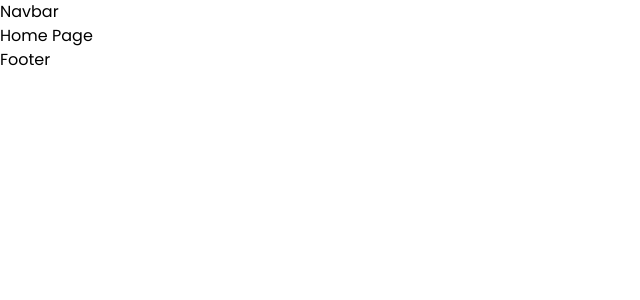
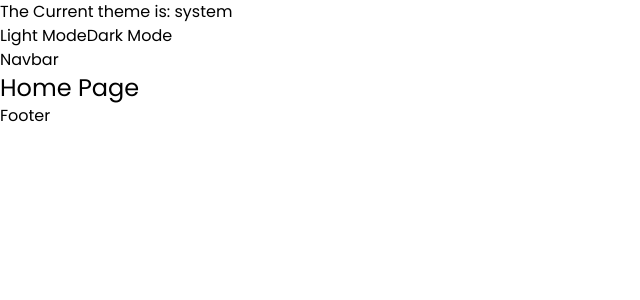
Before and after one commit to Polashahmad01/spyzr-frontend, a Next.js app: page / in a window 1280 px wide. Shown: the top 300 px of the page, without its empty margins (0-640 px from the left). Built offline with nearby package versions, Linux system fonts and the light colour scheme.

Commit message:
Add next-themes dependency and implement dark mode switcher

```diff
--- a/src/app/layout.jsx
+++ b/src/app/layout.jsx
@@ -1,23 +1,28 @@
 import { Poppins } from "next/font/google";
 import "./globals.css";
 
+import ThemeProvider from "@/provider/theme-provider";
+import ThemeSwitcher from "@/components/ThemeSwitcher";
 import AppNavbar from "@/components/app-navbar";
 import AppFooter from "@/components/app-footer";
 
 const poppins = Poppins({ subsets: ["devanagari", "latin", "latin-ext"], weight: ["100", "200", "300", "400", "500", "600", "700", "800", "900"]});
 
 export const metadata = {
-  title: "Create Next App",
-  description: "Generated by create next app",
+  title: "Spyzr a linkedin marketing tool",
+  description: "This is the description",
 };
 
 export default function RootLayout({ children }) {
   return (
     <html lang="en">
       <body className={poppins.className}>
-        <AppNavbar />
-        {children}
-        <AppFooter />
+        <ThemeProvider>
+          <ThemeSwitcher />
+          <AppNavbar />
+           {children}
+          <AppFooter />
+        </ThemeProvider>
       </body>
     </html>
   );
--- a/src/app/page.jsx
+++ b/src/app/page.jsx
@@ -2,7 +2,7 @@
 export default function Home() {
   return (
     <div>
-      <h1>Home Page</h1>
+      <h1 className="dark:text-7xl text-2xl">Home Page</h1>
     </div>
   );
 }
--- /dev/null
+++ b/src/components/ThemeSwitcher.jsx
@@ -0,0 +1,33 @@
+"use client";
+
+import { useState, useEffect } from "react";
+import { useTheme } from "next-themes";
+
+export default function ThemeSwitcher() {
+  const [mounted, setMounted] = useState(false);
+  const { theme, setTheme } = useTheme();
+
+  function lighModeHandler() {
+    setTheme("light")
+  }
+
+  function darkModeHandler() {
+    setTheme("dark")
+  }
+
+  useEffect(() => {
+    setMounted(true)
+  }, []);
+
+  if (!mounted) {
+    return null
+  }
+
+  return (
+    <div>
+      <p>The Current theme is: {theme}</p>
+      <button onClick={lighModeHandler}>Light Mode</button>
+      <button onClick={darkModeHandler}>Dark Mode</button>
+    </div>
+  )
+}
--- /dev/null
+++ b/src/provider/theme-provider.jsx
@@ -0,0 +1,18 @@
+"use client";
+
+import { ThemeProvider as Provider} from "next-themes";
+import { useState, useEffect } from "react";
+
+export default function ThemeProvider({ children }) {
+  const [mounted, setMounted] = useState(false)
+
+  useEffect(() => {
+    setMounted(true)
+  },[])
+
+  if (!mounted) {
+    return <>{children}</>
+  }
+
+  return <Provider attribute="class">{children}</Provider>
+}
--- a/tailwind.config.js
+++ b/tailwind.config.js
@@ -5,14 +5,7 @@ module.exports = {
     "./src/components/**/*.{js,ts,jsx,tsx,mdx}",
     "./src/app/**/*.{js,ts,jsx,tsx,mdx}",
   ],
-  theme: {
-    extend: {
-      backgroundImage: {
-        "gradient-radial": "radial-gradient(var(--tw-gradient-stops))",
-        "gradient-conic":
-          "conic-gradient(from 180deg at 50% 50%, var(--tw-gradient-stops))",
-      },
-    },
-  },
+  theme: {},
   plugins: [],
+  darkMode: "class"
 };
```
Also changed, not shown: package.json (+6 -5 lines), 1 other file (tests, documents, lock files or other folders).
